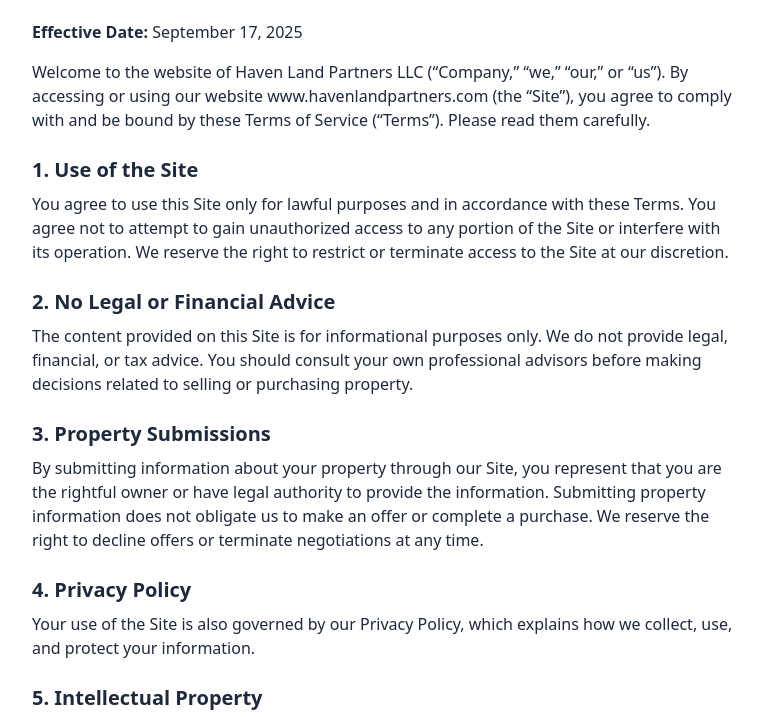
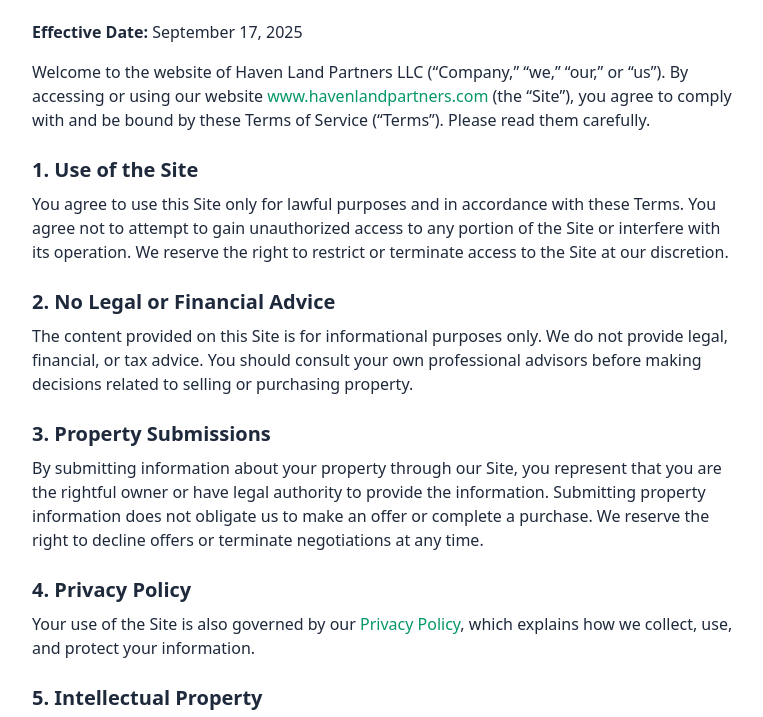
Before and after one commit to HavenLandPartners/haven-land-partners, a website: page terms.html in a window 1280 px wide. Shown: the part 72-789 px from the top of the page, without its empty margins (256-1019 px from the left). Drawn offline with nearby package versions, Linux system fonts and the light colour scheme.

Commit message:
Update terms.html

```diff
--- a/terms.html
+++ b/terms.html
@@ -10,7 +10,13 @@
   <h1 class="text-3xl font-bold mb-6">Terms of Service</h1>
   <p><strong>Effective Date:</strong> September 17, 2025</p>
 
-  <p class="mt-4">Welcome to the website of Haven Land Partners LLC (“Company,” “we,” “our,” or “us”). By accessing or using our website www.havenlandpartners.com (the “Site”), you agree to comply with and be bound by these Terms of Service (“Terms”). Please read them carefully.</p>
+  <p class="mt-4">
+    Welcome to the website of Haven Land Partners LLC (“Company,” “we,” “our,” or “us”).
+    By accessing or using our website
+    <a href="https://www.havenlandpartners.com" class="text-emerald-600 hover:underline">www.havenlandpartners.com</a>
+    (the “Site”), you agree to comply with and be bound by these Terms of Service (“Terms”).
+    Please read them carefully.
+  </p>
 
   <h2 class="text-xl font-semibold mt-6">1. Use of the Site</h2>
   <p class="mt-2">You agree to use this Site only for lawful purposes and in accordance with these Terms. You agree not to attempt to gain unauthorized access to any portion of the Site or interfere with its operation. We reserve the right to restrict or terminate access to the Site at our discretion.</p>
@@ -22,7 +28,11 @@
   <p class="mt-2">By submitting information about your property through our Site, you represent that you are the rightful owner or have legal authority to provide the information. Submitting property information does not obligate us to make an offer or complete a purchase. We reserve the right to decline offers or terminate negotiations at any time.</p>
 
   <h2 class="text-xl font-semibold mt-6">4. Privacy Policy</h2>
-  <p class="mt-2">Your use of the Site is also governed by our Privacy Policy, which explains how we collect, use, and protect your information.</p>
+  <p class="mt-2">
+    Your use of the Site is also governed by our
+    <a href="https://havenlandpartners.com/privacy.html" class="text-emerald-600 hover:underline">Privacy Policy</a>,
+    which explains how we collect, use, and protect your information.
+  </p>
 
   <h2 class="text-xl font-semibold mt-6">5. Intellectual Property</h2>
   <p class="mt-2">All content on the Site, including text, images, graphics, logos, and design, is the property of Haven Land Partners LLC and protected by copyright, trademark, and other intellectual property laws. You may not copy, reproduce, or distribute content from the Site without our written consent.</p>
```
